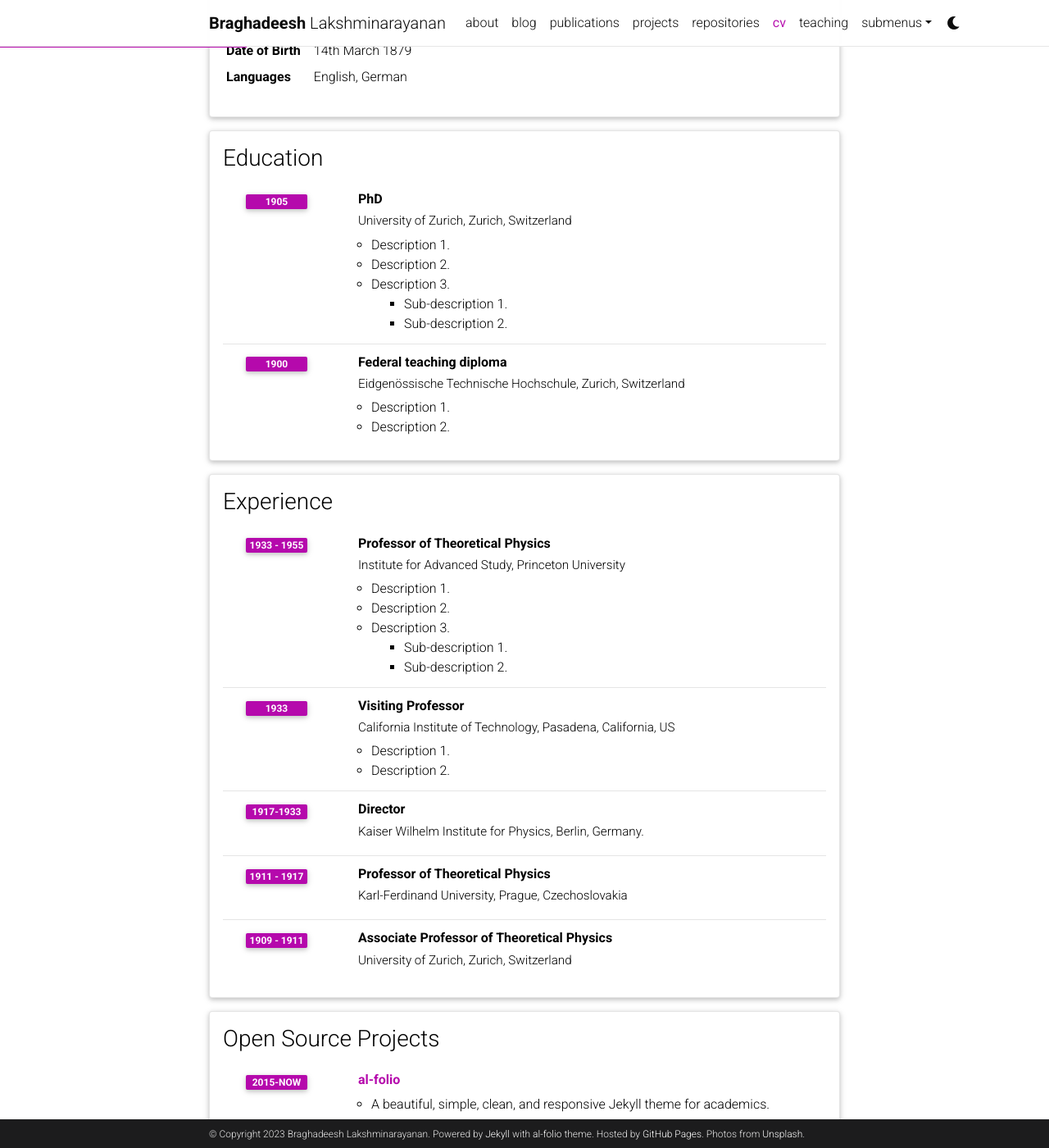
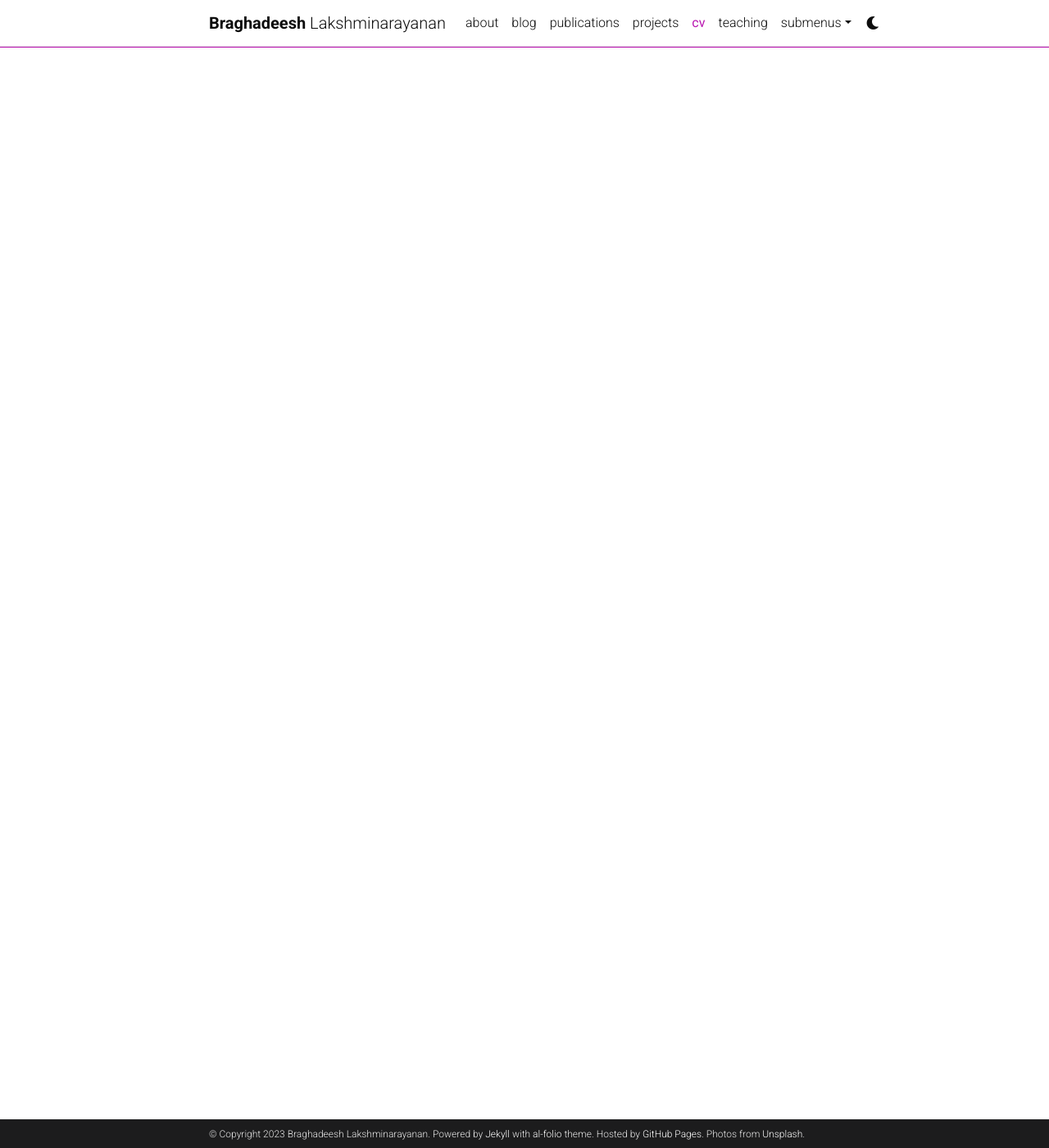
Before and after one commit to Braghadeeshln/Braghadeeshln.github.io, a Jekyll site: the page built from _pages/cv.md, in a window 1280 px wide and 1400 px high, scrolled down 234 px. Shown: the whole window at 82% size. Built offline with Jekyll 4.4.1, drawn with Linux system fonts in a browser that asks for light colours; full-size pictures stand in for the smaller copies a plugin makes; comment, search, counter and statistics services are not loaded; a style sheet for code colours, icons or effects is not loaded; some of the changed text lies outside the part shown.

```diff
--- a/_data/cv.yml
+++ /dev/null
@@ -1,97 +0,0 @@
-- title: General Information
-  type: map
-  contents:
-    - name: Full Name
-      value: Albert Einstein
-    - name: Date of Birth
-      value: 14th March 1879
-    - name: Languages
-      value: English, German
-
-- title: Education
-  type: time_table
-  contents:
-    - title: PhD
-      institution: University of Zurich, Zurich, Switzerland
-      year: 1905
-      description:
-        - Description 1.
-        - Description 2.
-        - title: Description 3.
-          contents:
-            - Sub-description 1.
-            - Sub-description 2.
-    - title: Federal teaching diploma
-      institution: Eidgenössische Technische Hochschule, Zurich, Switzerland
-      year: 1900
-      description:
-        - Description 1.
-        - Description 2.
-
-- title: Experience
-  type: time_table
-  contents:
-    - title: Professor of Theoretical Physics
-      institution: Institute for Advanced Study, Princeton University
-      year: 1933 - 1955
-      description:
-        - Description 1.
-        - Description 2.
-        - title: Description 3.
-          contents:
-            - Sub-description 1.
-            - Sub-description 2.
-    - title: Visiting Professor
-      institution: California Institute of Technology, Pasadena, California, US
-      year: 1933
-      description:
-        - Description 1.
-        - Description 2.
-
-    - title: Director
-      institution: Kaiser Wilhelm Institute for Physics, Berlin, Germany.
-      year: 1917-1933
-
-    - title: Professor of Theoretical Physics
-      institution: Karl-Ferdinand University, Prague, Czechoslovakia
-      year: 1911 - 1917
-      description:
-
-    - title: Associate Professor of Theoretical Physics
-      institution: University of Zurich, Zurich, Switzerland
-      year: 1909 - 1911
-
-- title: Open Source Projects
-  type: time_table
-  contents:
-    - title: <a href="https://github.com/alshedivat/al-folio">al-folio</a>
-      year: 2015-now
-      description: A beautiful, simple, clean, and responsive Jekyll theme for academics.
-
-- title: Honors and Awards
-  type: time_table
-  contents:
-    - year: 1921
-      items:
-        - Nobel Prize in Physics
-        - Matteucci Medal
-    - year: 2029
-      items:
-        - Max Planck Medal
-
-- title: Academic Interests
-  type: nested_list
-  contents:
-    - title: Topic 1.
-      items:
-        - Description 1.
-        - Description 2.
-    - title: Topic 2.
-      items:
-        - Description 1.
-        - Description 2.
-
-- title: Other Interests
-  type: list
-  contents:
-    - <u>Hobbies:</u> Hobby 1, Hobby 2, etc.
```
Also changed, not shown: _bibliography/papers.bib (+19 -78 lines), _data/coauthors.yml (+6 -32 lines), _data/repositories.yml (deleted, +0 -12 lines), _data/venues.yml (+2 -5 lines), _pages/repositories.md (deleted, +0 -30 lines).
